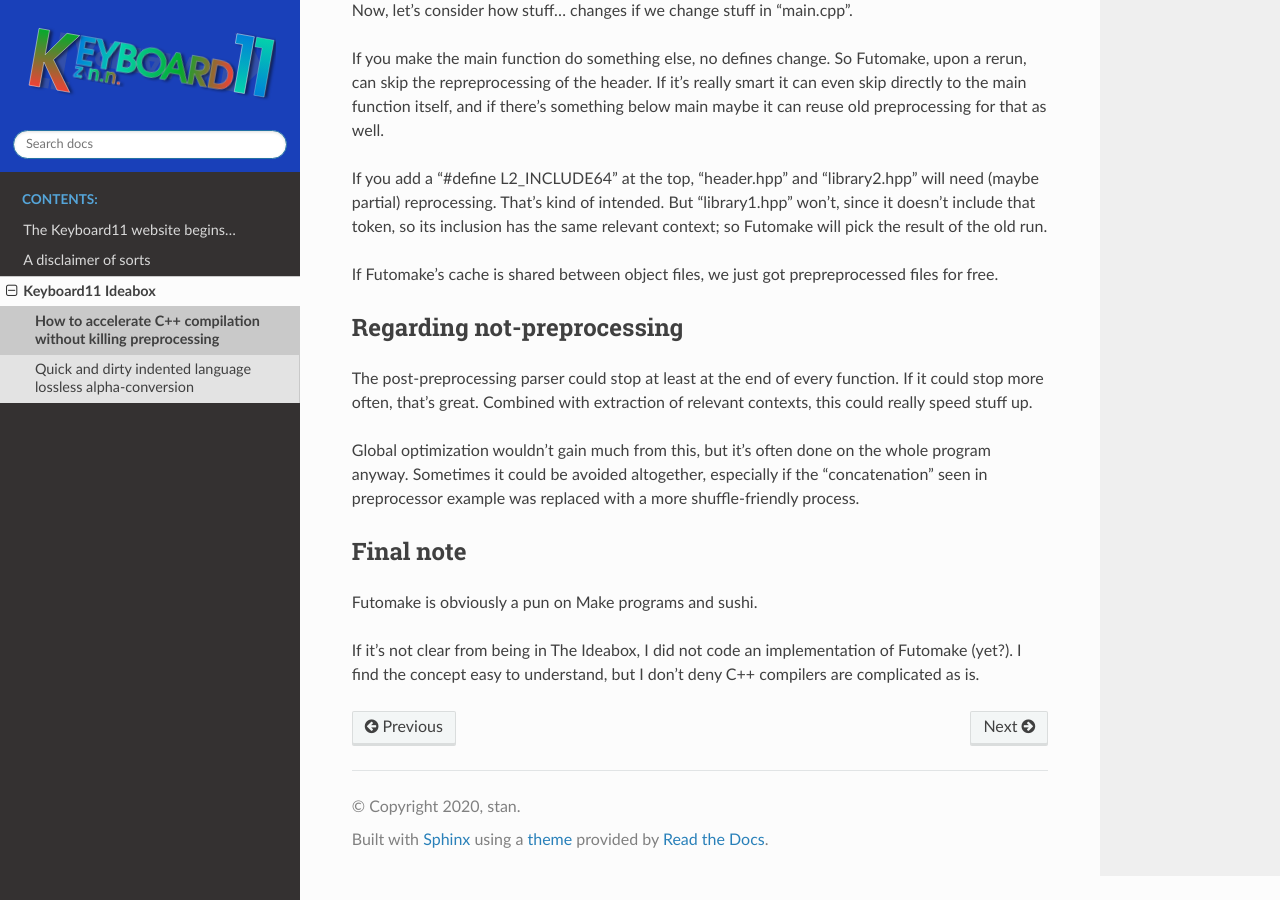
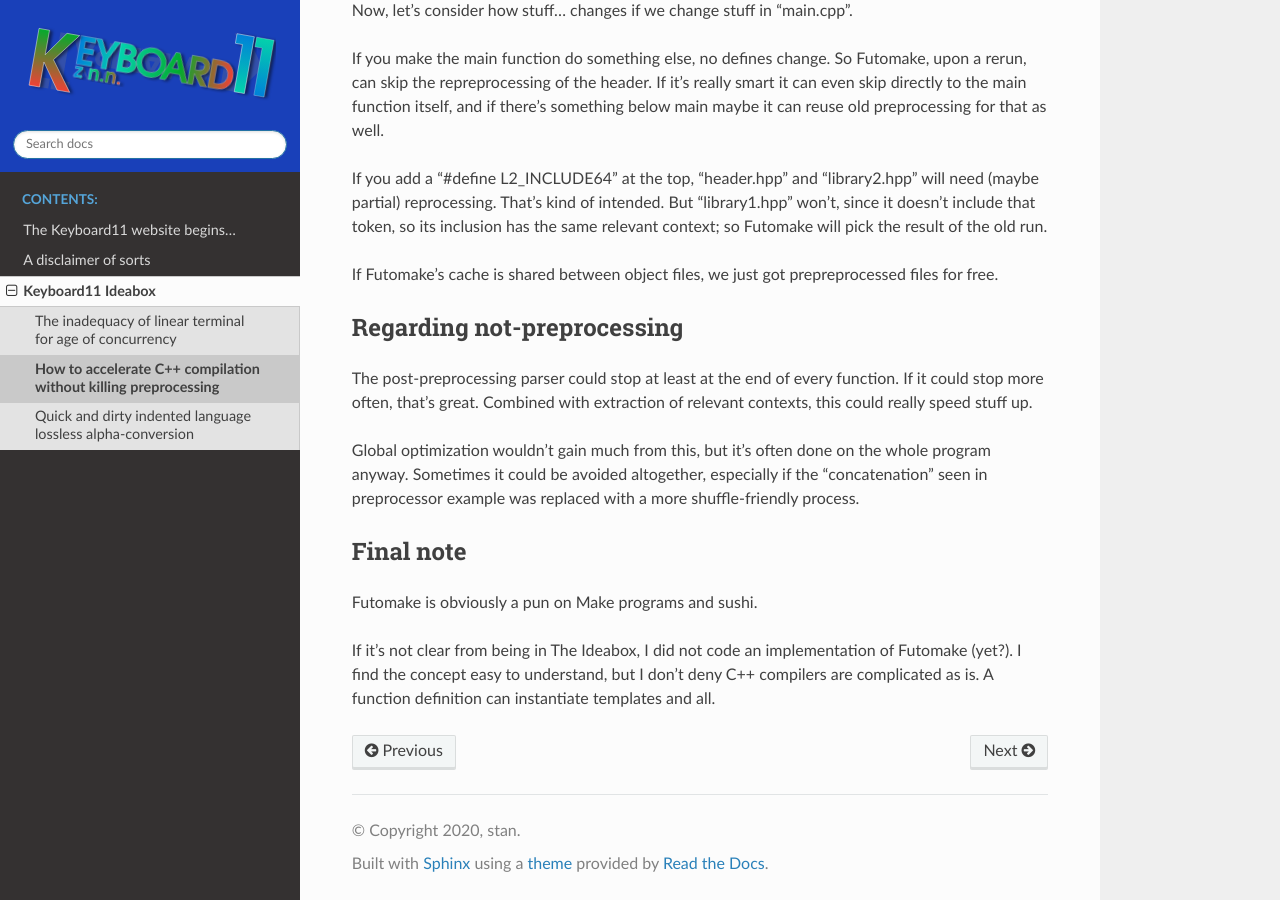
Before and after one commit to Keyboard11ZNN/keyboard11znn.github.io, a Sphinx documentation site: the page built from source/ideabox/0001-futomake.rst, in a window 1280 px wide and 900 px high, scrolled down 3290 px. Built offline with Sphinx 7.4.7 and the Read the Docs theme 2.0.0, drawn with Linux system fonts in a browser that asks for light colours.

Commit message:
added paraconsole to ideabox

```diff
--- a/source/ideabox/0001-futomake.rst
+++ b/source/ideabox/0001-futomake.rst
@@ -192,4 +192,5 @@ Futomake is obviously a pun on Make programs and sushi.
 
 If it's not clear from being in The Ideabox, I did not code an implementation
 of Futomake (yet?). I find the concept easy to understand, but I don't deny
-C++ compilers are complicated as is.
+C++ compilers are complicated as is. A function definition can instantiate
+templates and all.
```
Also changed, not shown: source/ideabox/0002-paraconsole.rst (added, +23 -0 lines).
